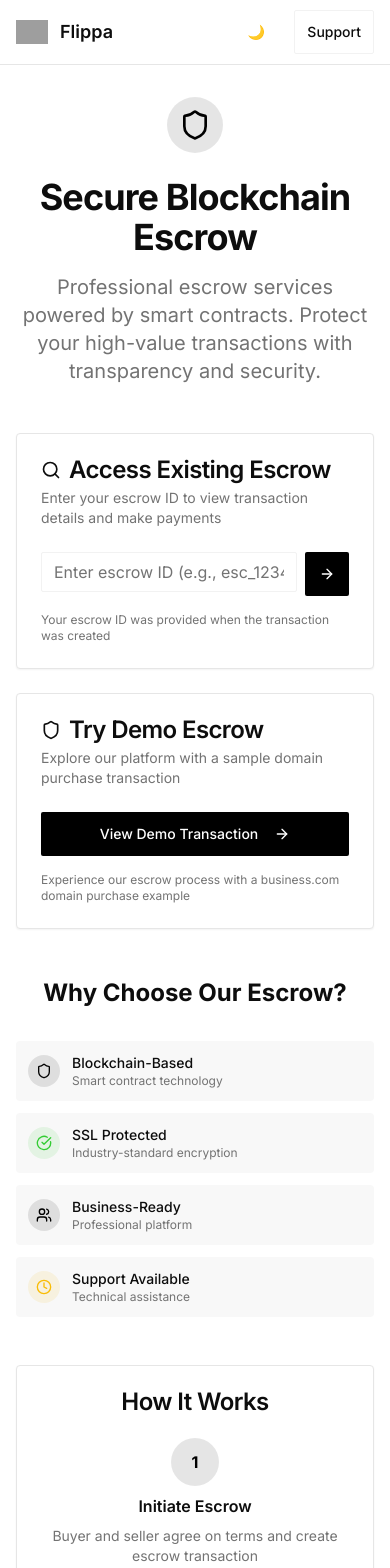
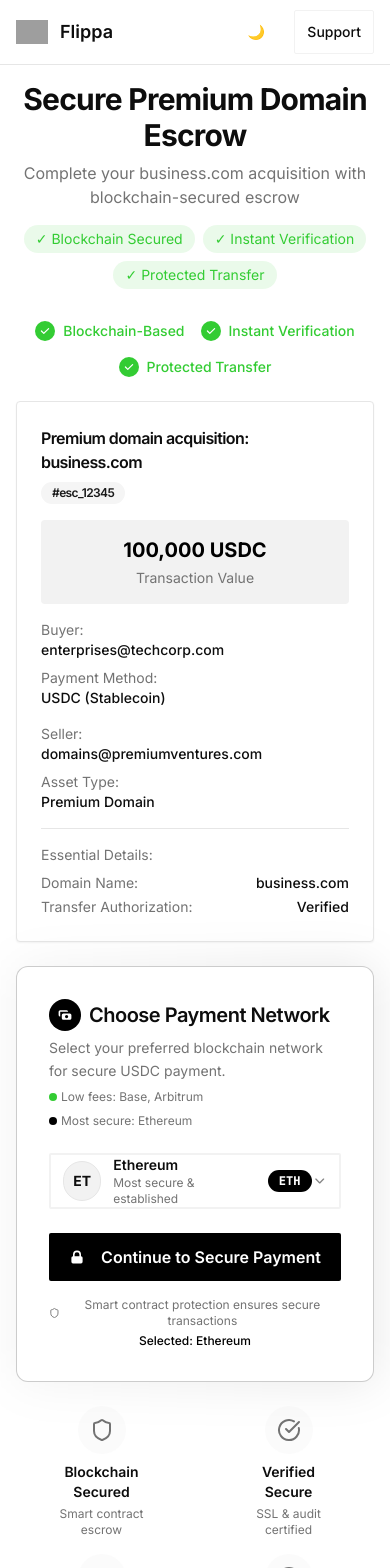
Before and after one commit to Escrow-Layer/partner-hosted-pages, a React (Vite) app: page / in a window 390 px wide. Shown: the top 1568 px of the page. Built offline with nearby package versions, Linux system fonts and the light colour scheme; grey boxes are pictures that could not be loaded.

Commit message:
Refactor: Improve landing page design
Improved the landing page design and UX based on the provided image, focusing on mobile responsiveness and clarity.

```diff
--- a/src/App.tsx
+++ b/src/App.tsx
@@ -5,7 +5,6 @@ import { QueryClient, QueryClientProvider } from "@tanstack/react-query";
 import { BrowserRouter, Routes, Route } from "react-router-dom";
 import { ThemeProvider } from "next-themes";
 import ErrorBoundary from "@/components/ErrorBoundary";
-import Index from "./pages/Index";
 import Landing from "./pages/Landing";
 import Deposit from "./pages/Deposit";
 import Status from "./pages/Status";
@@ -24,7 +23,7 @@ const App = () => (
           <Sonner />
           <BrowserRouter>
             <Routes>
-              <Route path="/" element={<Index />} />
+              <Route path="/" element={<Landing />} />
               <Route path="/escrow/:escrowId" element={<Landing />} />
               <Route path="/escrow/:escrowId/deposit" element={<Deposit />} />
               <Route path="/escrow/:escrowId/status" element={<Status />} />
--- a/src/components/TrustIndicators.tsx
+++ b/src/components/TrustIndicators.tsx
@@ -3,44 +3,52 @@ import { Shield, CheckCircle, Users, Clock } from "lucide-react";
 const TrustIndicators = () => {
   return (
     <div className="mt-6 sm:mt-8">
-      <div className="grid grid-cols-1 sm:grid-cols-2 lg:grid-cols-4 gap-3 sm:gap-4">
-        <div className="flex items-center gap-3 p-3 sm:p-4 bg-muted/50 rounded-lg transition-all duration-200 hover:bg-muted/70 hover:scale-[1.02]">
-          <div className="p-2 bg-primary/10 rounded-full flex-shrink-0">
-            <Shield className="h-4 w-4 sm:h-5 sm:w-5 text-primary" />
+      <div className="grid grid-cols-2 lg:grid-cols-4 gap-4 sm:gap-6">
+        <div className="text-center space-y-2">
+          <div className="p-3 bg-muted/30 rounded-full w-fit mx-auto">
+            <Shield className="h-6 w-6 text-muted-foreground" />
           </div>
-          <div className="min-w-0 flex-1">
-            <p className="font-medium text-sm sm:text-base">Blockchain-Based</p>
-            <p className="text-xs text-muted-foreground">Smart contract technology</p>
+          <div>
+            <p className="font-semibold text-sm">Blockchain</p>
+            <p className="font-semibold text-sm">Secured</p>
+            <p className="text-xs text-muted-foreground mt-1">Smart contract</p>
+            <p className="text-xs text-muted-foreground">escrow</p>
           </div>
         </div>
 
-        <div className="flex items-center gap-3 p-3 sm:p-4 bg-muted/50 rounded-lg transition-all duration-200 hover:bg-muted/70 hover:scale-[1.02]">
-          <div className="p-2 bg-success/10 rounded-full flex-shrink-0">
-            <CheckCircle className="h-4 w-4 sm:h-5 sm:w-5 text-success" />
+        <div className="text-center space-y-2">
+          <div className="p-3 bg-muted/30 rounded-full w-fit mx-auto">
+            <CheckCircle className="h-6 w-6 text-muted-foreground" />
           </div>
-          <div className="min-w-0 flex-1">
-            <p className="font-medium text-sm sm:text-base">SSL Protected</p>
-            <p className="text-xs text-muted-foreground">Industry-standard encryption</p>
+          <div>
+            <p className="font-semibold text-sm">Verified</p>
+            <p className="font-semibold text-sm">Secure</p>
+            <p className="text-xs text-muted-foreground mt-1">SSL & audit</p>
+            <p className="text-xs text-muted-foreground">certified</p>
           </div>
         </div>
 
-        <div className="flex items-center gap-3 p-3 sm:p-4 bg-muted/50 rounded-lg transition-all duration-200 hover:bg-muted/70 hover:scale-[1.02]">
-          <div className="p-2 bg-primary/10 rounded-full flex-shrink-0">
-            <Users className="h-4 w-4 sm:h-5 sm:w-5 text-primary" />
+        <div className="text-center space-y-2">
+          <div className="p-3 bg-muted/30 rounded-full w-fit mx-auto">
+            <Users className="h-6 w-6 text-muted-foreground" />
           </div>
-          <div className="min-w-0 flex-1">
-            <p className="font-medium text-sm sm:text-base">Business-Ready</p>
-            <p className="text-xs text-muted-foreground">Professional platform</p>
+          <div>
+            <p className="font-semibold text-sm">10,000+</p>
+            <p className="font-semibold text-sm">Transactions</p>
+            <p className="text-xs text-muted-foreground mt-1">Trusted by</p>
+            <p className="text-xs text-muted-foreground">businesses</p>
           </div>
         </div>
 
-        <div className="flex items-center gap-3 p-3 sm:p-4 bg-muted/50 rounded-lg transition-all duration-200 hover:bg-muted/70 hover:scale-[1.02]">
-          <div className="p-2 bg-warning/10 rounded-full flex-shrink-0">
-            <Clock className="h-4 w-4 sm:h-5 sm:w-5 text-warning" />
+        <div className="text-center space-y-2">
+          <div className="p-3 bg-muted/30 rounded-full w-fit mx-auto">
+            <Clock className="h-6 w-6 text-muted-foreground" />
           </div>
-          <div className="min-w-0 flex-1">
-            <p className="font-medium text-sm sm:text-base">Support Available</p>
-            <p className="text-xs text-muted-foreground">Technical assistance</p>
+          <div>
+            <p className="font-semibold text-sm">24/7</p>
+            <p className="font-semibold text-sm">Support</p>
+            <p className="text-xs text-muted-foreground mt-1">Expert</p>
+            <p className="text-xs text-muted-foreground">assistance</p>
           </div>
         </div>
       </div>
--- a/src/pages/Index.tsx
+++ /dev/null
@@ -1,159 +0,0 @@
-import { useState } from "react";
-import { useNavigate } from "react-router-dom";
-import { Button } from "@/components/ui/button";
-import { Input } from "@/components/ui/input";
-import { Card, CardContent, CardHeader, CardTitle } from "@/components/ui/card";
-import Header from "@/components/Header";
-import Footer from "@/components/Footer";
-import TrustIndicators from "@/components/TrustIndicators";
-import { Shield, ArrowRight, Search } from "lucide-react";
-import { useToast } from "@/hooks/use-toast";
-
-const Index = () => {
-  const navigate = useNavigate();
-  const { toast } = useToast();
-  const [escrowId, setEscrowId] = useState("");
-
-  const handleEscrowLookup = () => {
-    if (!escrowId.trim()) {
-      toast({
-        title: "Error",
-        description: "Please enter a valid escrow ID",
-        variant: "destructive",
-      });
-      return;
-    }
-
-    navigate(`/escrow/${escrowId.trim()}`);
-  };
-
-  const handleCreateDemo = () => {
-    navigate("/escrow/esc_demo_12345");
-  };
-
-  return (
-    <div className="min-h-screen bg-background flex flex-col">
-      <Header />
-
-      <main className="container mx-auto px-4 py-8 max-w-4xl flex-1">
-        {/* Hero Section */}
-        <div className="text-center mb-12 animate-fade-in">
-          <div className="flex items-center justify-center mb-6">
-            <div className="p-3 bg-primary/10 rounded-full">
-              <Shield className="h-8 w-8 text-primary" />
-            </div>
-          </div>
-          <h1 className="text-4xl md:text-5xl font-bold tracking-tight mb-4">
-            Secure Blockchain Escrow
-          </h1>
-          <p className="text-xl text-muted-foreground mb-8 max-w-2xl mx-auto">
-            Professional escrow services powered by smart contracts.
-            Protect your high-value transactions with transparency and security.
-          </p>
-        </div>
-
-        {/* Action Cards */}
-        <div className="grid md:grid-cols-2 gap-6 mb-12">
-          {/* Existing Escrow */}
-          <Card className="relative group hover:shadow-lg transition-all duration-200">
-            <CardHeader>
-              <CardTitle className="flex items-center gap-2">
-                <Search className="h-5 w-5" />
-                Access Existing Escrow
-              </CardTitle>
-              <p className="text-sm text-muted-foreground">
-                Enter your escrow ID to view transaction details and make payments
-              </p>
-            </CardHeader>
-            <CardContent className="space-y-4">
-              <div className="flex gap-2">
-                <Input
-                  value={escrowId}
-                  onChange={(e) => setEscrowId(e.target.value)}
-                  placeholder="Enter escrow ID (e.g., esc_12345)"
-                  onKeyPress={(e) => e.key === "Enter" && handleEscrowLookup()}
-                />
-                <Button onClick={handleEscrowLookup} size="icon">
-                  <ArrowRight className="h-4 w-4" />
-                </Button>
-              </div>
-              <p className="text-xs text-muted-foreground">
-                Your escrow ID was provided when the transaction was created
-              </p>
-            </CardContent>
-          </Card>
-
-          {/* Demo Escrow */}
-          <Card className="relative group hover:shadow-lg transition-all duration-200">
-            <CardHeader>
-              <CardTitle className="flex items-center gap-2">
-                <Shield className="h-5 w-5" />
-                Try Demo Escrow
-              </CardTitle>
-              <p className="text-sm text-muted-foreground">
-                Explore our platform with a sample domain purchase transaction
-              </p>
-            </CardHeader>
-            <CardContent className="space-y-4">
-              <Button onClick={handleCreateDemo} className="w-full" size="lg">
-                View Demo Transaction
-                <ArrowRight className="h-4 w-4 ml-2" />
-              </Button>
-              <p className="text-xs text-muted-foreground">
-                Experience our escrow process with a business.com domain purchase example
-              </p>
-            </CardContent>
-          </Card>
-        </div>
-
-        {/* Features Section */}
-        <div className="mb-12">
-          <h2 className="text-2xl font-bold text-center mb-8">Why Choose Our Escrow?</h2>
-          <TrustIndicators />
-        </div>
-
-        {/* How It Works */}
-        <Card className="mb-8">
-          <CardHeader>
-            <CardTitle className="text-center">How It Works</CardTitle>
-          </CardHeader>
-          <CardContent>
-            <div className="grid md:grid-cols-3 gap-6 text-center">
-              <div className="space-y-2">
-                <div className="w-12 h-12 bg-primary/10 rounded-full flex items-center justify-center mx-auto">
-                  <span className="text-primary font-bold">1</span>
-                </div>
-                <h3 className="font-semibold">Initiate Escrow</h3>
-                <p className="text-sm text-muted-foreground">
-                  Buyer and seller agree on terms and create escrow transaction
-                </p>
-              </div>
-              <div className="space-y-2">
-                <div className="w-12 h-12 bg-primary/10 rounded-full flex items-center justify-center mx-auto">
-                  <span className="text-primary font-bold">2</span>
-                </div>
-                <h3 className="font-semibold">Secure Payment</h3>
-                <p className="text-sm text-muted-foreground">
-                  Buyer deposits funds into blockchain-secured smart contract
-                </p>
-              </div>
-              <div className="space-y-2">
-                <div className="w-12 h-12 bg-primary/10 rounded-full flex items-center justify-center mx-auto">
-                  <span className="text-primary font-bold">3</span>
-                </div>
-                <h3 className="font-semibold">Complete Transfer</h3>
-                <p className="text-sm text-muted-foreground">
-                  Seller delivers asset, buyer confirms, funds are released
-                </p>
-              </div>
-            </div>
-          </CardContent>
-        </Card>
-      </main>
-
-      <Footer />
-    </div>
-  );
-};
-
-export default Index;
--- a/src/pages/Landing.tsx
+++ b/src/pages/Landing.tsx
@@ -164,6 +164,34 @@ const Landing = () => {
             title="Secure Premium Domain Escrow"
             description="Complete your business.com acquisition with blockchain-secured escrow"
           />
+
+          {/* Feature checkmarks like in the design */}
+          <div className="flex flex-wrap justify-center gap-4 sm:gap-6 mt-4 mb-6">
+            <div className="flex items-center gap-2 text-success text-sm">
+              <div className="w-5 h-5 bg-success rounded-full flex items-center justify-center">
+                <svg className="w-3 h-3 text-white" fill="currentColor" viewBox="0 0 20 20">
+                  <path fillRule="evenodd" d="M16.707 5.293a1 1 0 010 1.414l-8 8a1 1 0 01-1.414 0l-4-4a1 1 0 011.414-1.414L8 12.586l7.293-7.293a1 1 0 011.414 0z" clipRule="evenodd" />
+                </svg>
+              </div>
+              <span className="font-medium">Blockchain-Based</span>
+            </div>
+            <div className="flex items-center gap-2 text-success text-sm">
+              <div className="w-5 h-5 bg-success rounded-full flex items-center justify-center">
+                <svg className="w-3 h-3 text-white" fill="currentColor" viewBox="0 0 20 20">
+                  <path fillRule="evenodd" d="M16.707 5.293a1 1 0 010 1.414l-8 8a1 1 0 01-1.414 0l-4-4a1 1 0 011.414-1.414L8 12.586l7.293-7.293a1 1 0 011.414 0z" clipRule="evenodd" />
+                </svg>
+              </div>
+              <span className="font-medium">Instant Verification</span>
+            </div>
+            <div className="flex items-center gap-2 text-success text-sm">
+              <div className="w-5 h-5 bg-success rounded-full flex items-center justify-center">
+                <svg className="w-3 h-3 text-white" fill="currentColor" viewBox="0 0 20 20">
+                  <path fillRule="evenodd" d="M16.707 5.293a1 1 0 010 1.414l-8 8a1 1 0 01-1.414 0l-4-4a1 1 0 011.414-1.414L8 12.586l7.293-7.293a1 1 0 011.414 0z" clipRule="evenodd" />
+                </svg>
+              </div>
+              <span className="font-medium">Protected Transfer</span>
+            </div>
+          </div>
         </div>
 
         <div className="space-y-4 sm:space-y-6 animate-fade-in" style={{ animationDelay: '0.1s' }}>
```
